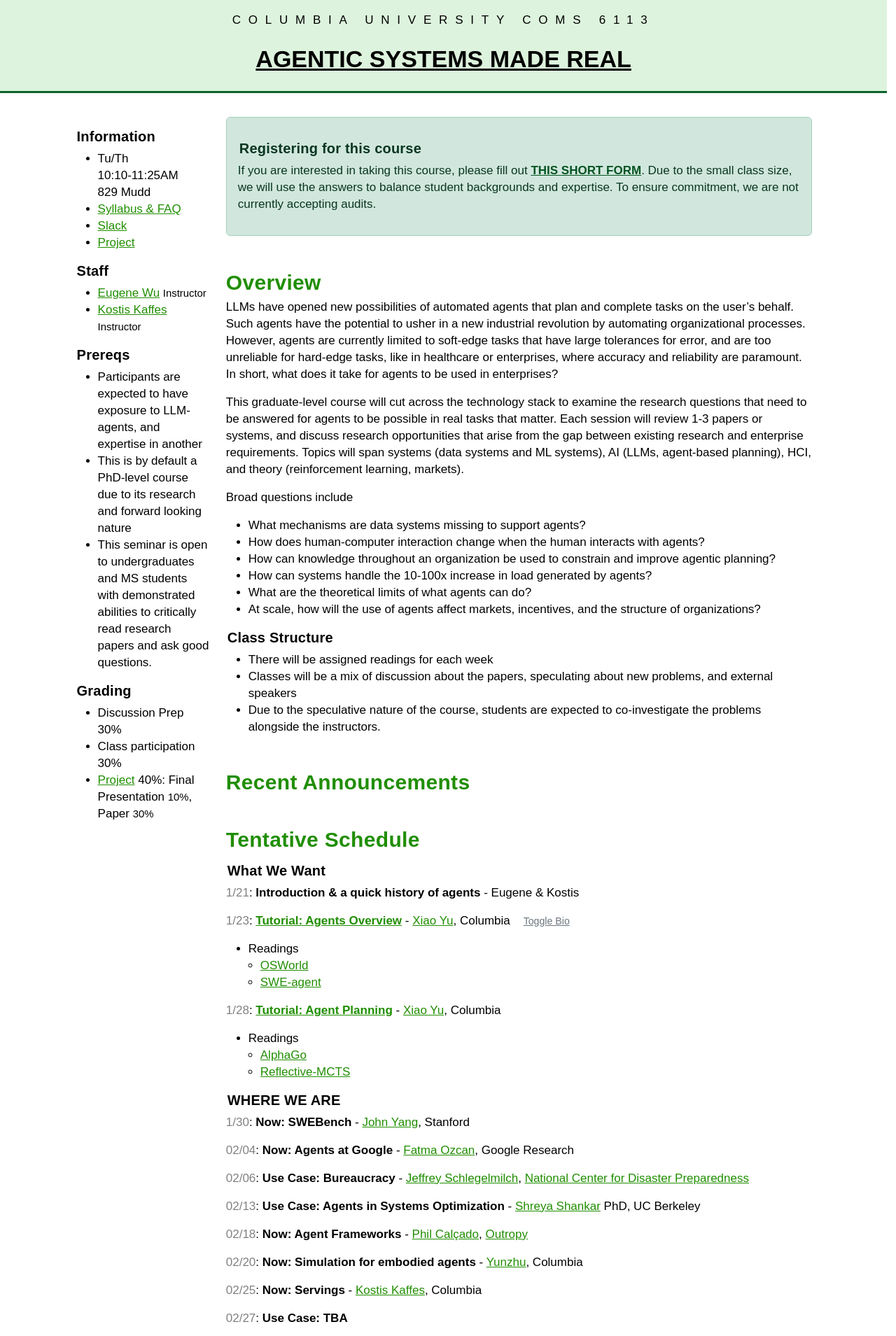
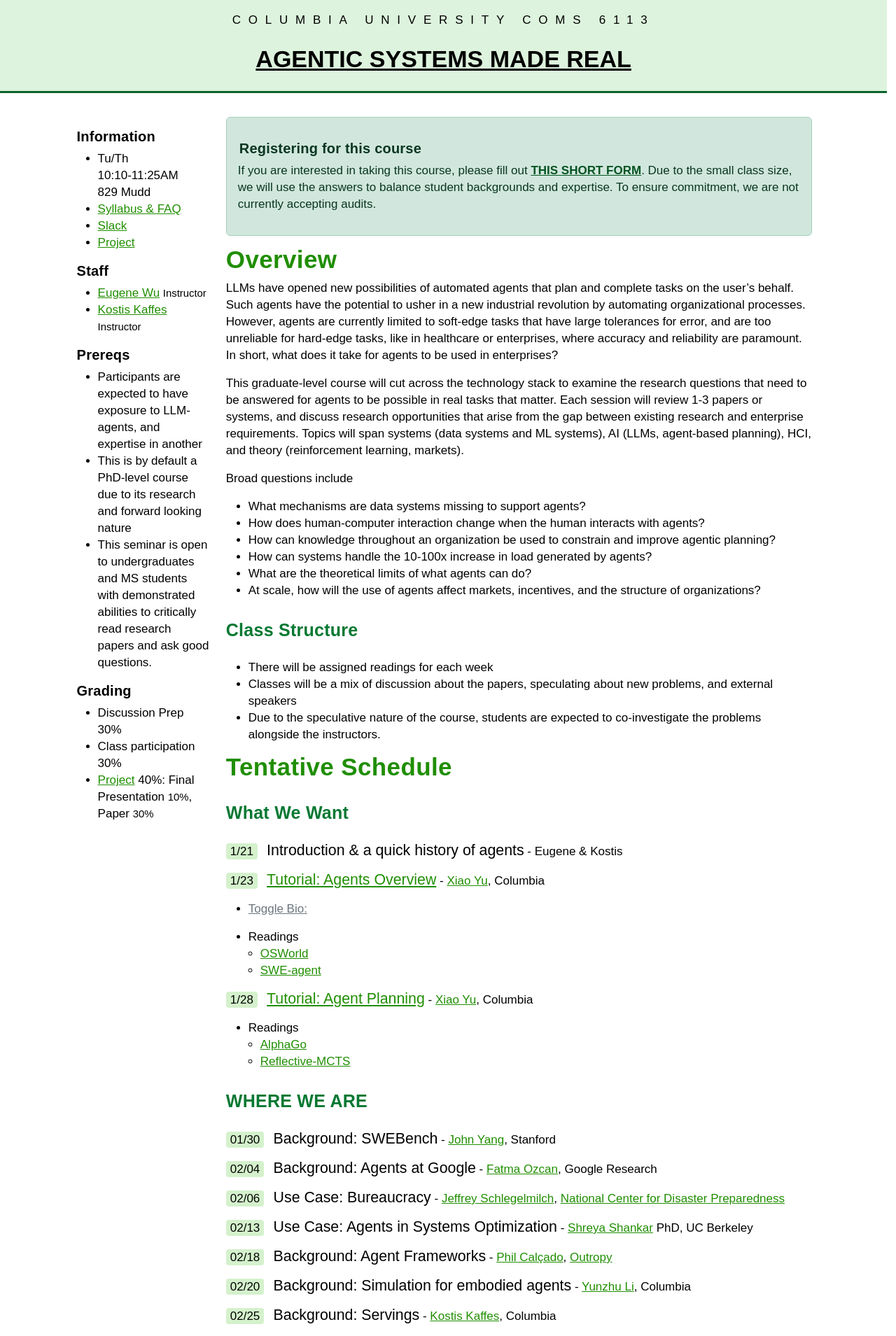
Before and after one commit to w6113/w6113.github.io, a Jekyll site: the page built from index.md, in a window 1280 px wide. Shown: the top 1909 px of the page at 70% size. Built offline with Jekyll 4.4.1, drawn with Linux system fonts in a browser that asks for light colours; some of the changed text lies outside the part shown.

Commit message:
generic message

```diff
--- a/_includes/toggle.html
+++ b/_includes/toggle.html
@@ -1,17 +1,19 @@
 
-<a  href="javascript:void(0);" class="toggler link-secondary" onclick="this.parentNode.nextElementSibling.classList.toggle('hidden')">Toggle Bio</a>
-<p class="bio hidden">
+<ul>
+<li>
+  <a  href="javascript:void(0);" class="toggler link-secondary" onclick="this.nextElementSibling.classList.toggle('hidden')">Toggle Bio: </a>
+<span class="bio hidden">
     {{ include.content | raw }}
-</p>
+</span>
+</li>
+</ul>
 
 <style>
 .toggler {
-  font-size: smaller;
-  margin-left: 1em;
 }
 .bio {
-  margin-left: 2em;
-  color: grey;
+  margin-left: .5em;
+  color: #666;
 }
 .hidden {
   display: none;
--- a/index.md
+++ b/index.md
@@ -13,7 +13,7 @@ layout: index
 
 
 
-## Overview
+# Overview
 
 
 LLMs have opened new possibilities of automated agents that plan and complete tasks on the user’s behalf.  Such agents have the potential to usher in a new industrial revolution by automating organizational processes.   However, agents are currently limited to soft-edge tasks that have large tolerances for error, and are too unreliable for hard-edge tasks, like in healthcare or enterprises, where accuracy and reliability are paramount.  In short, what does it take for agents to be used in enterprises?
@@ -31,7 +31,7 @@ Broad questions include
 
 
 
-#### Class Structure
+### Class Structure
 
 * There will be assigned readings for each week
 * Classes will be a mix of discussion about the papers, speculating about new problems, and external speakers
@@ -39,91 +39,106 @@ Broad questions include
 
 
 
-## Recent Announcements
 
 
-## Tentative Schedule
+# Tentative Schedule
 
 
-#### What We Want
+### What We Want
 
-<span class="date">1/21</span>:	<span class="topic">Introduction & a quick history of agents</span>	- Eugene & Kostis
+<span class="date">1/21</span>	<span class="topic">Introduction & a quick history of agents</span>	- Eugene & Kostis
 
-<span class="date">1/23</span>:	<span class="topic"><a href="https://drive.google.com/file/d/1308CxPBdqhrurz4zeGN5Uw_Xp6BzQaJ1/view?usp=sharing">Tutorial: Agents Overview</a></span> - [Xiao Yu](https://jasonyux.com/), Columbia {% include toggle.html content="I am a second year Ph.D. student in Computer Science at Columbia University advised by Zhou Yu. Before joining the Ph.D. program, I was an undergrad also at Columbia University, majoring in Computer Science and minoring in Applied Physics. Currently I am interested in: 1) Reinforcement Learning + (V)LM Training, and 2) Planning Algorithms + (V)LM Agents. My recent works include developing search algorithms to improve (V)LM's performance on dialogue tasks such as persuasion and agentic tasks such as using a web browser or a virtual machine; and methods to train (V)LMs without extensive human labeling efforts." %}
+<span class="date">1/23</span>	<span class="topic"><a href="https://drive.google.com/file/d/1308CxPBdqhrurz4zeGN5Uw_Xp6BzQaJ1/view?usp=sharing">Tutorial: Agents Overview</a></span> - [Xiao Yu](https://jasonyux.com/), Columbia {% include toggle.html content="I am a second year Ph.D. student in Computer Science at Columbia University advised by Zhou Yu. Before joining the Ph.D. program, I was an undergrad also at Columbia University, majoring in Computer Science and minoring in Applied Physics. Currently I am interested in: 1) Reinforcement Learning + (V)LM Training, and 2) Planning Algorithms + (V)LM Agents. My recent works include developing search algorithms to improve (V)LM's performance on dialogue tasks such as persuasion and agentic tasks such as using a web browser or a virtual machine; and methods to train (V)LMs without extensive human labeling efforts." %}
 
 * Readings
     * [OSWorld](https://arxiv.org/abs/2404.07972)
     * [SWE-agent](https://arxiv.org/abs/2405.15793)
 
-<span class="date">1/28</span>:	<span class="topic"><a href="https://drive.google.com/file/d/1TUZf2GV3zPZA8sLKSSpkp2nd5OT8SSpt/view?usp=sharing">Tutorial: Agent Planning</a></span> - [Xiao Yu](https://jasonyux.com/), Columbia
+<span class="date">1/28</span>	<span class="topic"><a href="https://drive.google.com/file/d/1TUZf2GV3zPZA8sLKSSpkp2nd5OT8SSpt/view?usp=sharing">Tutorial: Agent Planning</a></span> - [Xiao Yu](https://jasonyux.com/), Columbia
 
 * Readings
     * [AlphaGo](https://www.nature.com/articles/nature24270)
     * [Reflective-MCTS](https://arxiv.org/abs/2410.02052)
 
-#### WHERE WE ARE
+### WHERE WE ARE
 
-<span class="date">1/30</span>: <span class="topic">Now: SWEBench</span> - [John Yang](https://john-b-yang.github.io/), Stanford
+<span class="date">01/30</span> <span class="topic">Background: SWEBench</span> - [John Yang](https://john-b-yang.github.io/), Stanford
 
-<span class="date">02/04</span>: <span class="topic">Now: Agents at Google</span> - [Fatma Ozcan](https://techsysinfra.google/research/srg-staff/fatma-ozcan/), Google Research
+<span class="date">02/04</span> <span class="topic">Background: Agents at Google</span> - [Fatma Ozcan](https://techsysinfra.google/research/srg-staff/fatma-ozcan/), Google Research
 
-<span class="date">02/06</span>: <span class="topic">Use Case: Bureaucracy</span> - [Jeffrey Schlegelmilch](https://ncdp.columbia.edu/about-us/faculty-and-staff/), [National Center for Disaster Preparedness](https://ncdp.columbia.edu/)
+<span class="date">02/06</span> <span class="topic">Use Case: Bureaucracy</span> - [Jeffrey Schlegelmilch](https://ncdp.columbia.edu/about-us/faculty-and-staff/), [National Center for Disaster Preparedness](https://ncdp.columbia.edu/)
 
-<span class="date">02/13</span>: <span class="topic">Use Case: Agents in Systems Optimization</span> - [Shreya Shankar](https://www.sh-reya.com/) PhD, UC Berkeley
+<span class="date">02/13</span> <span class="topic">Use Case: Agents in Systems Optimization</span> - [Shreya Shankar](https://www.sh-reya.com/) PhD, UC Berkeley
 
-<span class="date">02/18</span>: <span class="topic">Now: Agent Frameworks</span> - [Phil Calçado](https://philcalcado.com/), [Outropy](https://outropy.ai/)
+<span class="date">02/18</span> <span class="topic">Background: Agent Frameworks</span> - [Phil Calçado](https://philcalcado.com/), [Outropy](https://outropy.ai/)
 
-<span class="date">02/20</span>: <span class="topic">Now: Simulation for embodied agents</span> - [Yunzhu](yunzhuli.github.io), Columbia
+<span class="date">02/20</span> <span class="topic">Background: Simulation for embodied agents</span> - [Yunzhu Li](https://yunzhuli.github.io), Columbia
 
-<span class="date">02/25</span>: <span class="topic">Now: Servings</span> - [Kostis Kaffes](https://www.cs.columbia.edu/~kkaffes/index.html), Columbia
+<span class="date">02/25</span> <span class="topic">Background: Servings</span> - [Kostis Kaffes](https://www.cs.columbia.edu/~kkaffes/index.html), Columbia
 
-<span class="date">02/27</span>: <span class="topic">Use Case: TBA</span>
+<span class="date">02/27</span> <span class="topic">Use Case: TBA</span>
 
-#### WHAT WE WANT: RELIABILITY VIA SIMULATION
+### WHAT WE WANT: RELIABILITY VIA SIMULATION
 
-<span class="date">3/4</span>: <span class="topic">TBA</span>
+<span class="date">03/04</span> <span class="topic">TBA</span>
 
-<span class="date">3/6</span>: <span class="topic">Models: Neurosymbolic training</span> - [Baishakhi Ray](rayb.info), Columbia
+<span class="date">03/06</span> <span class="topic">Models: Neurosymbolic training</span> - [Baishakhi Ray](https://rayb.info), Columbia
 
-<span class="date">3/11</span>: <span class="topic">HAI: Hand-offs with humans and context</span> - [Lydia Chilton](https://www.cs.columbia.edu/~chilton/chilton.html), Columbia
+<span class="date">03/11</span> <span class="topic">HAI: Hand-offs with humans and context</span> - [Lydia Chilton](https://www.cs.columbia.edu/~chilton/chilton.html), Columbia
 
-<span class="date">3/13</span>: <span class="topic">Use Case: TBA</span>
+<span class="date">03/13</span> <span class="workshop topic">No Class!  <a href="https://www.eventbrite.com/e/nyc-agents-workshop-agents-for-work-tickets-1207855581559?aff=oddtdtcreator">Attend the Agents for Work workshop on 3/12</a></span>
 
-<span class="date">3/25</span>: <span class="topic">Models: Planning</span> - [Shipra Agrawal](https://www.columbia.edu/~sa3305/), Columbia
+<span class="date">03/25</span> <span class="topic">Models: Planning</span> - [Shipra Agrawal](https://www.columbia.edu/~sa3305/), Columbia
 
-#### WHAT WE WANT: SAFEGUARDS AND USABILITY
+### WHAT WE WANT: SAFEGUARDS AND USABILITY
 
-<span class="date">3/27</span>: <span class="topic">Systems: Lineage and Data-flow policies</span> - [Eugene Wu](https://www.eugenewu.net), Columbia
+<span class="date">03/27</span> <span class="topic">Systems: Lineage and Data-flow policies</span> - [Eugene Wu](https://www.eugenewu.net), Columbia
 
-<span class="date">4/1</span>: <span class="topic">Use Case: Coding (AutoCodeRover)</span> - [Yuntong Zhang](https://yuntongzhang.github.io/), NUS
+<span class="date">04/01</span> <span class="topic">Use Case: Coding (AutoCodeRover)</span> - [Yuntong Zhang](https://yuntongzhang.github.io/), NUS
 
-<span class="date">4/3</span>: <span class="topic">HAI: Evaluating agent outcomes</span> - TBA
+<span class="date">04/03</span> <span class="topic">HAI: Evaluating agent outcomes</span> - TBA
 
-<span class="date">4/8</span>: <span class="topic">HAI: Schema and Process Induction</span> - TBA
+<span class="date">04/08</span> <span class="topic">HAI: Schema and Process Induction</span> - TBA
 
-<span class="date">4/10</span>: <span class="topic">Systems: ML for systems configuration</span> - TBA
+<span class="date">04/10</span> <span class="topic">Systems: ML for systems configuration</span> - TBA
 
-<span class="date">4/15</span>: <span class="topic">Systems: Performance Hints</span> - TBA
+<span class="date">04/15</span> <span class="topic">Systems: Performance Hints</span> - TBA
 
-<span class="date">4/17</span>: <span class="topic">Models: Long context LLM</span> - [Kuntai Du](https://kuntaidu.github.io/aboutme.html), UChicago
+<span class="date">04/17</span> <span class="topic">Models: Long context LLM</span> - [Kuntai Du](https://kuntaidu.github.io/aboutme.html), UChicago
 
-<span class="date">4/22</span>: <span class="topic">Systems: Monitoring</span> - TBA
+<span class="date">04/22</span> <span class="topic">Systems: Monitoring</span> - TBA
 
-<span class="date">4/24</span>: <span class="topic">TBA</span>
+<span class="date">04/24</span> <span class="topic">TBA</span>
 
-#### What You Did
+### What You Did
 
-<span class="date">4/29</span>: <span class="topic">Presentations</span>
+<span class="date">04/29</span> <span class="topic">Presentations</span>
 
-<span class="date">5/1</span>: <span class="topic">Presentations</span>
+<span class="date">05/01</span> <span class="topic">Presentations</span>
 
 
 
 <style>
+h3 {
+  color: #067832;
+  margin-top: 1em;
+  margin-bottom: 1em;
+}
 .date {
 color: gray;
+background-color: #999;
+background-color: #d4f1cc;
+color: black;
+padding: 2px 6px;
+border-radius: 4px;
+margin-right: .5em;
+
 }
 span.topic {
-font-weight: bold;
+font-size: 16pt;
+}
+.workshop, .workshop a {
+font-size: 16pt;
+text-transform: uppercase;
 }
 </style>
```
